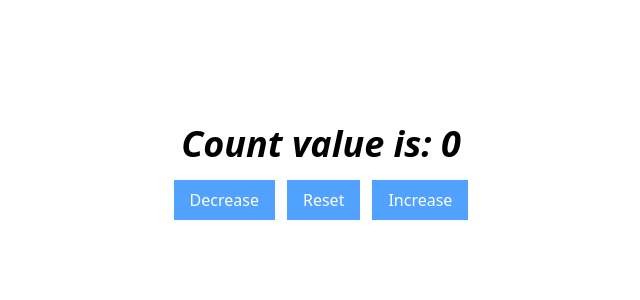
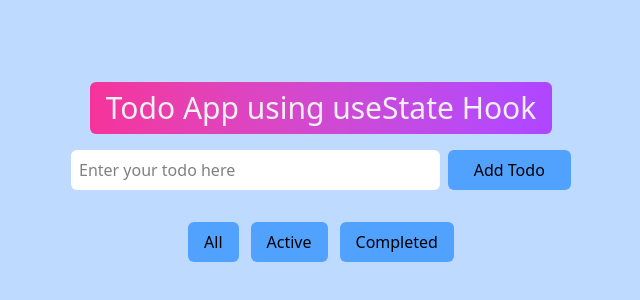
Before and after one commit to Dumte/learn-react, a React (Vite) app: page / in a window 1280 px wide. Shown: the part 228-528 px from the top of the page, without its empty margins (319-959 px from the left). Built offline with nearby package versions, Linux system fonts and the light colour scheme.

Commit message:
feat: add Todo and Counter components with state management functionality

```diff
--- a/src/App.jsx
+++ b/src/App.jsx
@@ -1,43 +1,15 @@
-import React, {useState} from 'react'
+import Counter from './projects/counter/counter';
+import Todo from './projects/Todo/Todo';
 
 const App = () => {
-    // Set the state variable
-    const [count, setCount] = useState(0);
 
-    const handleDecrease = () => {
-       setCount(prev => prev -1)
-    }
-    const handleIncrease = () => {
-       setCount(prev => prev + 1)
-    }
-    const handleReset = () => {
-       setCount(0)
-    }
   return (
-    <div className='h-screen flex justify-center items-center flex-col gap-4'>
-      <h1 className='text-4xl italic font-semibold'>Count value is: {count}</h1>
+    <div className='flex justify-center items-center flex-col gap-4 bg-blue-200 h-screen'>
+      {/* <Counter /> */}
 
-      {/* container for our buttons */}
-      <div className="flex gap-3">
-        <button
-          onClick={handleDecrease}
-          className="bg-blue-400 hover:bg-blue-600  text-white py-2 px-4 "
-        >
-          Decrease
-        </button>
-        <button
-          onClick={handleReset}
-          className="bg-blue-400 hover:bg-blue-600  text-white py-2 px-4 "
-        >
-          Reset
-        </button>
-        <button
-          onClick={handleIncrease}
-          className="bg-blue-400 hover:bg-blue-600  text-white py-2 px-4 "
-        >
-          Increase
-        </button>
-      </div>
+      {/* <div>=================</div> */}
+
+      <Todo />
     </div>
   );
 }
--- /dev/null
+++ b/src/projects/Counter/Counter.jsx
@@ -0,0 +1,46 @@
+import React, { useState } from 'react'
+
+const Counter = () => {
+  // Set the state variable
+ const [count, setCount] = useState(0);
+
+  const handleDecrease = () => {
+    setCount((prev) => prev - 1);
+  };
+  const handleIncrease = () => {
+    setCount((prev) => prev + 1);
+  };
+  const handleReset = () => {
+    setCount(0);
+    };
+
+  return (
+    <div className='flex flex-col gap-4'>
+      <h1 className="text-4xl italic font-semibold">Count value is: {count}</h1>
+
+      {/* container for our buttons */}
+      <div className="flex gap-3">
+        <button
+          onClick={handleDecrease}
+          className="bg-blue-400 hover:bg-blue-600  text-white py-2 px-4 "
+        >
+          Decrease
+        </button>
+        <button
+          onClick={handleReset}
+          className="bg-blue-400 hover:bg-blue-600  text-white py-2 px-4 "
+        >
+          Reset
+        </button>
+        <button
+          onClick={handleIncrease}
+          className="bg-blue-400 hover:bg-blue-600  text-white py-2 px-4 "
+        >
+          Increase
+        </button>
+      </div>
+    </div>
+  );
+}
+
+export default Counter
--- /dev/null
+++ b/src/projects/Todo/Todo.jsx
@@ -0,0 +1,118 @@
+import { useState } from "react";
+
+const Todo = () => {
+  const [todos, setTodos] = useState([]);
+  const [newTodo, setNewTodo] = useState("");
+  const [filter, setFilter] = useState("all");
+
+  // function to add new todo
+  const handleAddTodo = () => {
+    if (newTodo.trim() !== "") {
+      console.log("New Todo:", newTodo);
+
+      setTodos([...todos, { text: newTodo, completed: false, id: Date.now() }]);
+      setNewTodo("");
+    } else {
+      console.log("Input field is empty");
+    }
+  };
+
+  // function to toggle completed
+  const handleToggleCompleted = (id) => {
+    setTodos(
+      todos.map((todo) => {
+        if (todo.id === id) {
+          return { ...todo, completed: !todo.completed };
+        }
+
+        return todo;
+      })
+    );
+  };
+
+  // function to remove todo
+  const handleRemoveTodo = (id) => {
+    setTodos(todos.filter((todo) => todo.id !== id));
+  };
+
+  const filteredTodos = todos.filter((todo) => {
+    if (filter === "active") return !todo.completed;
+    if (filter === "completed") return todo.completed;
+
+    return true;
+  });
+  return (
+    <div className="flex flex-col md:w-[500px] w-[400px]">
+      <h1 className="md:text-3xl mb-4 bg-gradient-to-r from-pink-500 to-purple-500 text-[#f1f1f1] py-2 mx-auto px-4 rounded-md">
+        Todo App using useState Hook
+      </h1>
+
+      <div className="flex gap-4 flex-col">
+        <form
+          className="flex gap-2 justify-between"
+          onSubmit={(e) => {
+            e.preventDefault();
+            handleAddTodo();
+          }}
+        >
+          <input
+            type="text"
+            className="bg-white rounded-md pl-2 outline-none w-3/4"
+            value={newTodo}
+            onChange={(e) => setNewTodo(e.target.value)}
+            placeholder="Enter your todo here"
+          />
+
+          <button
+            className="bg-blue-400 outline-none  hover:text-white hover:bg-blue-600 py-2 px-4 rounded-md w-1/4"
+            onClick={handleAddTodo}
+          >
+            Add Todo
+          </button>
+        </form>
+
+        {/* List of filteredTodos */}
+        <ul className="flex flex-col gap-2">
+          {filteredTodos.map((todo, index) => (
+            <li
+              key={todo.id}
+              className={`flex justify-between gap-2  text-white rounded-md py-2 px-2 ${
+                index % 2 === 0 ? "bg-purple-500" : "bg-pink-500"
+              } ${todo.completed ? "line-through" : "none"}`}
+            >
+              <span>{index + 1}.</span>
+              <span onClick={() => handleToggleCompleted(todo.id)}>
+                {todo.text}
+              </span>
+              <button onClick={() => handleRemoveTodo(todo.id)}>Remove</button>
+            </li>
+          ))}
+        </ul>
+
+        {/* filter buttons */}
+        <div className="flex gap-3 justify-center">
+          <button
+            className="bg-blue-400 hover:text-white hover:bg-blue-600 py-2 px-4 rounded-md"
+            onClick={() => setFilter("all")}
+          >
+            All
+          </button>
+          <button
+            className="bg-blue-400 hover:text-white hover:bg-blue-600 py-2 px-4 rounded-md"
+            onClick={() => setFilter("active")}
+          >
+            Active
+          </button>
+          <button
+            className="bg-blue-400 hover:text-white hover:bg-blue-600 py-2 px-4 rounded-md"
+            onClick={() => setFilter("completed")}
+          >
+            Completed
+          </button>
+        </div>
+      </div>
+    </div>
+  );
+};
+
+export default Todo;
```
Also changed, not shown: 1 other file (tests, documents, lock files or other folders).
